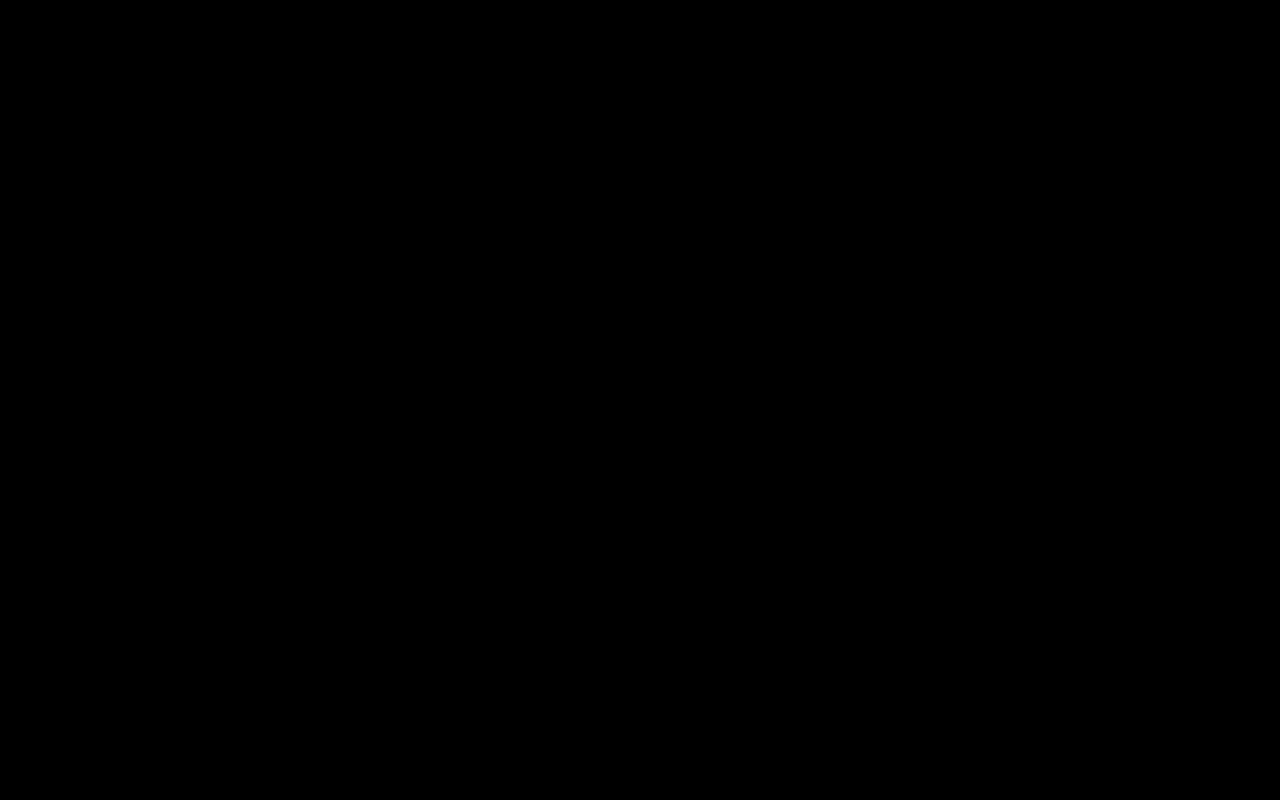
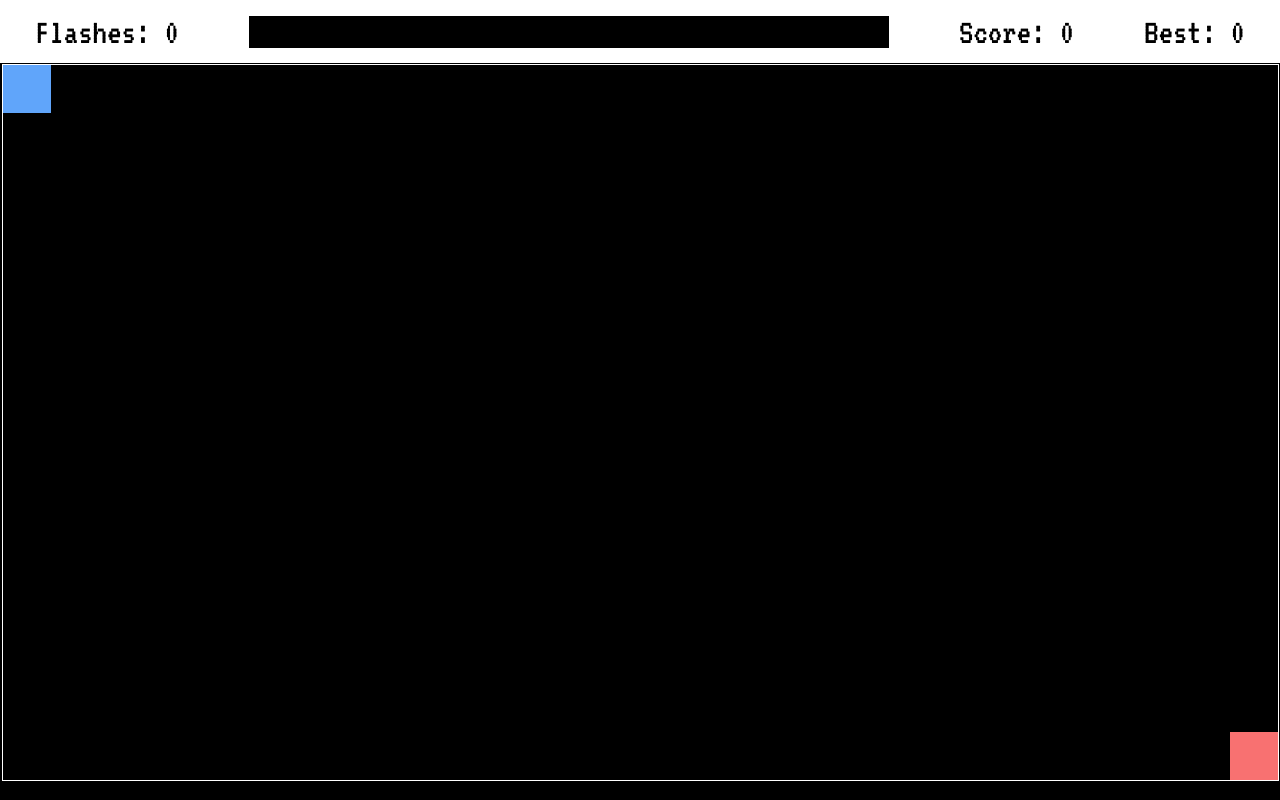
Before and after one commit to bernard-rodrigues/lantern-legend, a React (Vite) app: page /start in a window 1280 px wide. Built offline with nearby package versions, Linux system fonts and the light colour scheme.

Commit message:
Tela ingame

```diff
--- /dev/null
+++ b/src/components/GameBar.tsx
@@ -0,0 +1,19 @@
+interface GameBarProps{
+    flashes: number,
+    charge: number,
+    score: number,
+    best: number
+}
+
+export function GameBar(props: GameBarProps){
+    return(
+        <div className="h-16 bg-white text-black border-b border-black flex items-center justify-around text-4xl">
+            <span>Flashes: {props.flashes}</span>
+            <div className="w-1/2 h-8 border-black border-2">
+                <div className="h-full bg-black" style={{width: `${props.charge}%`}}></div>
+            </div>
+            <span>Score: {props.score}</span>
+            <span>Best: {props.best}</span>
+        </div>
+    )
+}
--- /dev/null
+++ b/src/components/Hero.tsx
@@ -0,0 +1,12 @@
+interface HeroProps{
+    position: {
+        x: number,
+        y: number
+    }
+}
+
+export function Hero(props: HeroProps){
+    return(
+        <div className="absolute h-12 w-12 bg-blue-400" style={{left: props.position.x, top: props.position.y}} />
+    )
+}
--- a/src/components/MainTitle.tsx
+++ b/src/components/MainTitle.tsx
@@ -1,11 +1,7 @@
-import { Flashlight } from "phosphor-react"
-
 export function MainTitle(){
     return(
         <div className="w-full flex items-center justify-center gap-16">
-            <Flashlight size={64} className="hover:animate-spin" />
             <h1 className="font-VT text-9xl">Lantern Legend</h1>
-            <Flashlight size={64} className="hover:animate-spin" />
         </div>
     )
 }
--- /dev/null
+++ b/src/components/Monster.tsx
@@ -0,0 +1,5 @@
+export function Monster(){
+    return(
+        <div className="absolute h-12 w-12 bg-red-400 right-0 bottom-0" />
+    )
+}
--- a/src/pages/InGame.tsx
+++ b/src/pages/InGame.tsx
@@ -1,5 +1,111 @@
+import { useEffect, useState } from "react"
+import { GameBar } from "../components/GameBar"
+import { Hero } from "../components/Hero"
+import { Monster } from "../components/Monster"
+import { controls } from "../utils/controls";
+
 export function InGame(){
+    const [windowSize, setWindowSize] = useState(getWindowSize());
+    const SAFETY_MARGIN = 3;
+    const HERO_STEP = 1;
+
+    const [flashes, setFlashes] = useState(0);
+    const [score, setScore] = useState(0);
+    const [best, setBest] = useState(0);
+    const [charge, setCharge] = useState(100);
+
+    const [heroPosition, setHeroPosition] = useState({x: 0, y: 0});
+    const [controlling, setControlling] = useState(
+        {
+            KeyA: false,
+            KeyW: false,
+            KeyS: false,
+            KeyD: false
+        }
+    );
+
+
+    function adjustScreen(){
+        if(windowSize.innerWidth/(windowSize.innerHeight - 64) == 16/9){
+            return {
+                width: windowSize.innerWidth - SAFETY_MARGIN,
+                height: windowSize.innerHeight - 64 - SAFETY_MARGIN
+            }
+        }else if(windowSize.innerWidth/(windowSize.innerHeight-64) < 16/9){
+            return {
+                width: windowSize.innerWidth - SAFETY_MARGIN,
+                height: (windowSize.innerWidth*9)/16 - SAFETY_MARGIN
+            }
+        }else{
+            return {
+                width: ((windowSize.innerHeight - 64)*16)/9-SAFETY_MARGIN,
+                height: windowSize.innerHeight - 64 - SAFETY_MARGIN
+            }
+        }
+    }
+
+    function moveCharacter(){
+        if(controlling.KeyA){
+            setHeroPosition(currentPosition => (
+                {...currentPosition, x: currentPosition.x - 1}
+            ))
+        }
+
+        if(controlling.KeyD){
+            setHeroPosition(currentPosition => (
+                {...currentPosition, x: currentPosition.x + 1}
+            ))
+        }
+
+        if(controlling.KeyW){
+            setHeroPosition(currentPosition => (
+                {...currentPosition, y: currentPosition.y - 1}
+            ))
+        }
+
+        if(controlling.KeyS){
+            setHeroPosition(currentPosition => (
+                {...currentPosition, y: currentPosition.y + 1}
+            ))
+        }
+    }
+
+    useEffect(() => {
+        function handleWindowResize(){
+            setWindowSize(getWindowSize());
+        }
+
+        function handleControlling(){
+            setControlling(controls());
+        }
+
+        setInterval(moveCharacter, 1);
+
+        window.addEventListener('resize', handleWindowResize);
+        window.addEventListener('keydown', controls)
+        window.addEventListener('keyup', controls)
+
+        return () => {
+            window.removeEventListener('resize', handleWindowResize);
+            window.removeEventListener('keydown', handleControlling);
+            window.removeEventListener('keyup', handleControlling);
+        };
+    }, [])
+
+    function getWindowSize(){
+        const {innerWidth, innerHeight} = window;
+        return {innerWidth, innerHeight};
+    }
+
     return(
-        <></>
+        <div className="w-screen h-screen">
+            <GameBar flashes={flashes} score={score} best={best} charge={charge} />
+            <div className="flex justify-center">
+                <div className="bg-black border border-white relative" style={adjustScreen()}>
+                    <Hero position={heroPosition}/>
+                    <Monster />
+                </div>
+            </div>
+        </div>
     )
 }
--- /dev/null
+++ b/src/utils/controls.ts
@@ -0,0 +1,35 @@
+interface PossibleKeys{
+    KeyA: boolean,
+    KeyW: boolean,
+    KeyS: boolean,
+    KeyD: boolean
+}
+
+let keys: PossibleKeys = {
+    KeyA: false,
+    KeyW: false,
+    KeyS: false,
+    KeyD: false
+}
+
+export function controls(){
+    window.addEventListener('keydown', e => {
+        switch(e.code){
+            case 'KeyA': keys.KeyA = true; break;
+            case 'KeyW': keys.KeyW = true; break;
+            case 'KeyS': keys.KeyS = true; break;
+            case 'KeyD': keys.KeyD = true; break;
+        }
+    })
+
+    window.addEventListener('keydown', e => {
+        switch(e.code){
+            case 'KeyA': keys.KeyA = false; break;
+            case 'KeyW': keys.KeyW = false; break;
+            case 'KeyS': keys.KeyS = false; break;
+            case 'KeyD': keys.KeyD = false; break;
+        }
+    })
+
+    return keys
+}
```
Also changed, not shown: src/pages/OptionsPage.tsx (+4 -4 lines).
